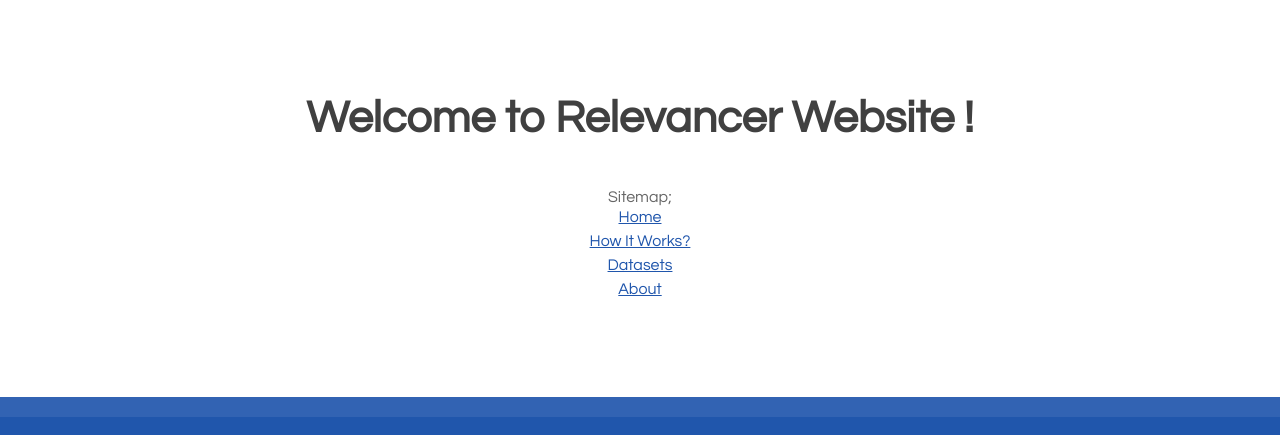
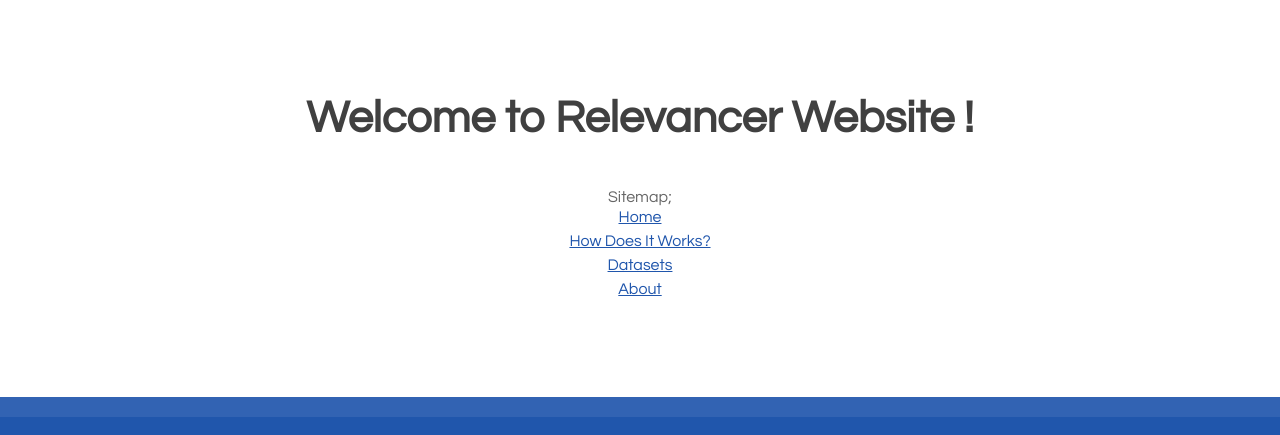
Before and after one commit to cengelif/Relevancer, a Django app: template RelevancerDjango/templates/base.html in a window 1280 px wide. Shown: the part 345-780 px from the top of the page. Run offline with Django 3.2, Linux system fonts and the light colour scheme; the template is opened without the code that fills it, so the values that code supplies are empty.

Commit message:
textual change

```diff
--- a/RelevancerDjango/templates/base.html
+++ b/RelevancerDjango/templates/base.html
@@ -69,7 +69,7 @@ Released   : 20140322
 
 			<ul>
 					<li class="active"><a href="{% url 'home' %}" accesskey="1" title="">Home</a></li>
-					<li><a href="{% url 'howitworks' 'Introduction' %}" accesskey="1" title="">How It Works?</a></li>
+					<li><a href="{% url 'howitworks' 'Introduction' %}" accesskey="1" title="">How Does It Works?</a></li>
 					<li><a href="{% url 'datasets' %}" accesskey="2" title="">Datasets</a></li>
 					<li><a href="{% url 'about' %}" accesskey="3" title="">About</a></li>
 			</ul>
```
